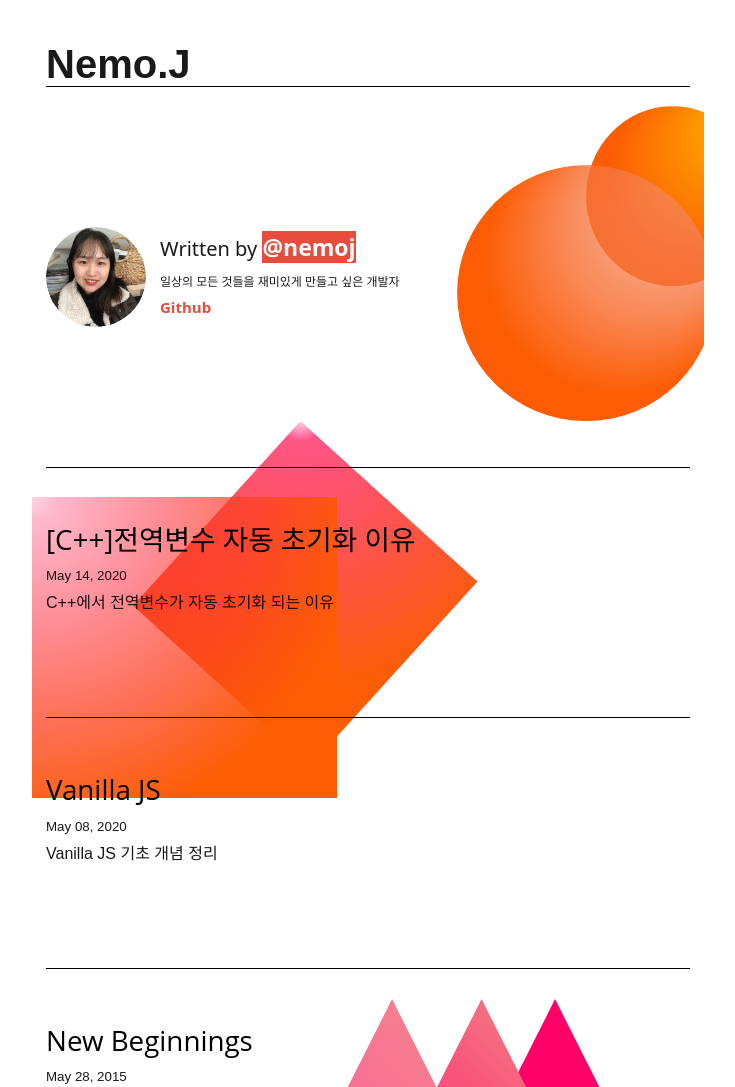
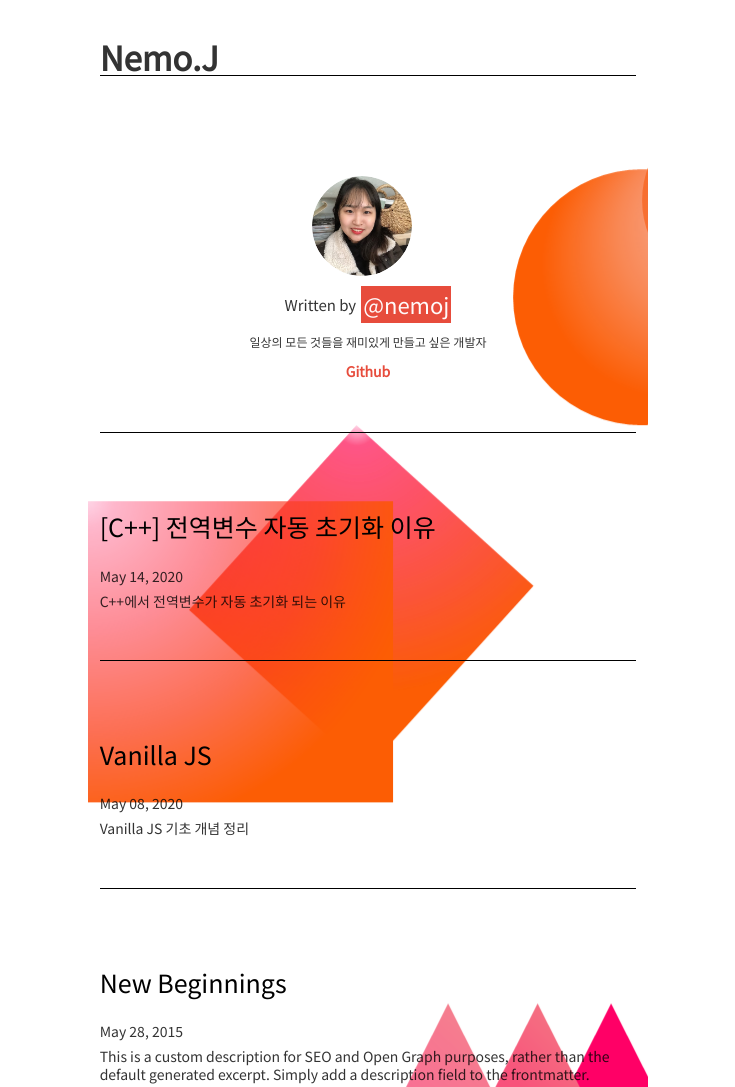
Before and after one commit to j-jiwon/jiwon-blog, a Gatsby site: page / in a window 1280 px wide. Shown: the top 1087 px of the page, without its empty margins (272-1007 px from the left). Built offline with nearby package versions, Linux system fonts and the light colour scheme; Gatsby itself is replaced by a stand-in of ours; some packages are replaced by stand-ins of ours; a web font is replaced by a local one.

Commit message:
Fix Styles - Fonts, UI

```diff
--- a/content/blog/cpp_전역변수_자동_초기화_이유/index.md
+++ b/content/blog/cpp_전역변수_자동_초기화_이유/index.md
@@ -1,10 +1,8 @@
 ---
-title: "[C++]전역변수 자동 초기화 이유"
+title: "[C++] 전역변수 자동 초기화 이유"
 date: "2020-05-14T01:36:32.169Z"
 description: "C++에서 전역변수가 자동 초기화 되는 이유"
 ---
-
-## 전역변수 자동 초기화 이유
 
 **질문: <https://www.acmicpc.net/board/view/50025#comment-88070**>
 
--- a/gatsby-browser.js
+++ b/gatsby-browser.js
@@ -1,5 +1,5 @@
 // custom typefaces
-import "typeface-montserrat"
-import "typeface-merriweather"
+import "typeface-notosans-kor"
+import "typeface-noto-serif-kr"
 
 import "prismjs/themes/prism.css"
--- a/package.json
+++ b/package.json
@@ -33,6 +33,8 @@
     "styled-components": "^5.1.0",
     "typeface-merriweather": "0.0.72",
     "typeface-montserrat": "0.0.75",
+    "typeface-noto-serif-kr": "0.0.75",
+    "typeface-notosans-kor": "^1.0.2",
     "typography": "^0.16.19",
     "typography-theme-wordpress-2016": "^0.16.19"
   },
--- a/src/components/bio.js
+++ b/src/components/bio.js
@@ -9,6 +9,8 @@
 import { useStaticQuery, graphql } from "gatsby"
 import Image from "gatsby-image"
 import { rhythm } from "../utils/typography"
+import styled from "styled-components"
+import Theme from "../Styles/Theme"
 
 const Bio = () => {
   const data = useStaticQuery(graphql`
@@ -34,58 +36,66 @@
     }
   `)
 
+  const BioBox = styled.div`
+    display: flex;
+    flex-direction: column;
+    align-items: center;
+    margin-top: 50px;
+    margin-bottom: 50px;
+  `
+
+  const BioRow = styled.section`
+    display: flex;
+    flex-direction: row;
+    align-items: center;
+    font-weight: 500;
+    margin-top: 10px;
+    justify-content: space-around;
+  `
+
   const { author, social } = data.site.siteMetadata
   return (
-    <div
-      style={{
-        display: `flex`,
-        marginTop: rhythm(5),
-        marginBottom: rhythm(5),
-      }}
-    >
+    <BioBox>
       <Image
         fixed={data.avatar.childImageSharp.fixed}
         alt={author.name}
         style={{
           marginRight: rhythm(1 / 2),
           marginBottom: 0,
-          minWidth: 50,
+          minWidth: 30,
           borderRadius: `100%`,
         }}
         imgStyle={{
           borderRadius: `50%`,
         }}
       />
-      <section
-        style={{
-          fontFamily: "Noto Sans, sans-serif",
-          fontWeight: 500,
-          fontSize: 15,
-        }}
-      >
-        <span style={{ fontWeight: 500, fontSize: 20 }}>Written by </span>
+      <BioRow>
+        <span style={{ fontWeight: 500, fontSize: 15 }}>Written by </span>
         <span
           style={{
-            color: "#ffffff",
-            fontWeight: 600,
-            fontSize: 23,
-            fontFamily: "Noto Sans, sans-serif",
-            backgroundColor: "#e74c3c",
+            color: Theme.whiteColor,
+            fontWeight: 500,
+            fontSize: 22,
+            backgroundColor: Theme.baseColor,
+            marginLeft: 5,
+            padding: 2,
           }}
         >
           {author.name}
         </span>
-        <br />
+      </BioRow>
+      <BioRow>
         <span style={{ fontSize: 12 }}>{author.summary}</span>
-        <br />
+      </BioRow>
+      <BioRow>
         <a
           style={{ boxShadow: `none`, color: `#e74c3c`, fontWeight: 600 }}
           href={`https://github.com/${social.github}`}
         >
           Github
         </a>
-      </section>
-    </div>
+      </BioRow>
+    </BioBox>
   )
 }
 
--- a/src/components/layout.js
+++ b/src/components/layout.js
@@ -7,6 +7,7 @@
   const rootPath = `${__PATH_PREFIX__}/`
   const borderStyle = {
     borderTop: "1px solid black",
+    paddingTop: 5,
   }
 
   let header
@@ -17,7 +18,6 @@
         style={{
           marginTop: 0,
           marginBottom: 5,
-          fontFamily: `Noto Sans KR, sans-serif`,
           fontWeight: 600,
           borderBottom: "1px solid black",
         }}
@@ -37,7 +37,6 @@
     header = (
       <h1
         style={{
-          fontFamily: `Noto Sans KR, sans-serif`,
           fontWeight: 600,
           marginTop: 0,
           marginBottom: 5,
@@ -64,7 +63,6 @@
         marginBottom: 50,
         maxWidth: rhythm(24),
         padding: `${rhythm(1.5)} ${rhythm(2 / 4)}`,
-        fontFamily: `Noto Sans KR, sans-serif`,
         fontWeight: 500,
         backgroundImage:
           location.pathname === rootPath ? `url(${bgImage})` : ``,
--- a/src/pages/index.js
+++ b/src/pages/index.js
@@ -4,31 +4,35 @@
 import Bio from "../components/bio"
 import Layout from "../components/layout"
 import SEO from "../components/seo"
-import { rhythm } from "../utils/typography"
+import GlobalStyles from "../styles/GlobalStyles"
+import Theme from "../Styles/Theme"
+import { ThemeProvider } from "styled-components"
 
 const BlogIndex = ({ data, location }) => {
   const siteTitle = data.site.siteMetadata.title
   const posts = data.allMarkdownRemark.edges
-  const articleStyle = {
-    borderTop: "1px solid black",
-    marginTop: 100,
-    marginBottom: 80,
-  }
 
   return (
+    <ThemeProvider theme={Theme}>
       <Layout location={location} title={siteTitle}>
+        <GlobalStyles />
         <SEO title="All posts" />
         <Bio />
         {posts.map(({ node }) => {
           const title = node.frontmatter.title || node.fields.slug
           return (
-          <article key={node.fields.slug} style={articleStyle}>
+            <article
+              key={node.fields.slug}
+              style={{
+                borderTop: "1px solid black",
+                paddingTop: 50,
+                marginBottom: 50,
+              }}
+            >
               <header>
-              <h2
+                <h3
                   style={{
-                  marginBottom: rhythm(1 / 4),
-                  fontFamily: `Open Sans, sans-serif`,
-                  fontWeight: 400,
+                    marginBottom: 25,
                   }}
                 >
                   <Link
@@ -37,20 +41,22 @@
                   >
                     {title}
                   </Link>
-              </h2>
+                </h3>
                 <small>{node.frontmatter.date}</small>
               </header>
-            <section>
+              <section style={{ marginTop: 5 }}>
                 <p
                   dangerouslySetInnerHTML={{
                     __html: node.frontmatter.description || node.excerpt,
                   }}
+                  style={{ lineHeight: 1.3 }}
                 />
               </section>
             </article>
           )
         })}
       </Layout>
+    </ThemeProvider>
   )
 }
 
--- a/src/pages/index.module.css
+++ b/src/pages/index.module.css
@@ -1,5 +1,5 @@
 .body {
-  font-family: "Open Sans, sans-serif";
+  font-family: "Noto Sans KR, sans-serif";
 }
 
 .feature {
--- /dev/null
+++ b/src/styles/GlobalStyles.js
@@ -0,0 +1,62 @@
+import { createGlobalStyle } from "styled-components"
+import reset from "styled-reset"
+import typography from "../utils/typography"
+
+export default createGlobalStyle`
+    ${reset};
+    ${typography};
+    * {
+        box-sizing: border-box;
+
+    }
+    body{
+        font-size:14px;
+        margin: 4px;
+        line-height: 1.5;
+    }
+    a{
+        text-decoration: none;
+    }
+    span{
+
+    }
+    h1{
+        font-weight: 600;
+        font-size: 33px;
+    }
+    h2{
+        font-weight: 500;
+        font-size: 30px;
+        padding-top: 30px;
+    }
+    h3{
+        font-weight: 500;
+        font-size: 25px;
+        padding-top: 30px;
+
+
+    }
+    h4{
+        font-weight: 500;
+        font-size: 22px;
+        padding-top: 30px;
+
+    }
+    h5{
+        font-weight: 500;
+        font-size: 20px;
+        padding-top: 30px;
+
+    }
+    h6{
+        font-weight: 500;
+        font-size: 18px;
+        padding-top: 30px;
+
+    }
+
+    input:focus{
+        outline:none;
+    }
+
+`
--- /dev/null
+++ b/src/styles/Theme.js
@@ -0,0 +1,15 @@
+const BOX_BORDER = "1px solid #e6e6e6"
+const BORDER_RADIUS = "4px "
+
+export default {
+  maxWidth: "935px",
+  bgColor: "#FAFAFA",
+  baseColor: "#E74C3C",
+  whiteColor: "#FFFAFA",
+  boxBorder: "1px solid #e6e6e6",
+  borderRadius: "4px",
+  whiteBox: `border:${BOX_BORDER};
+            border-radius:${BORDER_RADIUS};
+            background-color:white;
+            `,
+}
--- a/src/utils/typography.js
+++ b/src/utils/typography.js
@@ -1,17 +1,18 @@
 import Typography from "typography"
-import Wordpress2016 from "typography-theme-wordpress-2016"
 
-Wordpress2016.overrideThemeStyles = () => {
-  return {
-    "a.gatsby-resp-image-link": {
-      boxShadow: `none`,
+const typography = new Typography({
+  baseFontSize: "14px",
+  baseLineHeight: 1.6666,
+  googleFonts: [
+    { name: "Noto Sans KR", styles: ["400"] },
+    {
+      name: "Noto Serif KR",
+      styles: ["400"],
     },
-  }
-}
-
-delete Wordpress2016.googleFonts
-
-const typography = new Typography(Wordpress2016)
+  ],
+  headerFontFamily: ["Noto Sans KR", "Noto Serif KR", "serif", "sans-serif"],
+  bodyFontFamily: ["Noto Sans KR", "sans-serif"],
+})
 
 // Hot reload typography in development.
 if (process.env.NODE_ENV !== `production`) {
```
Also changed, not shown: src/templates/blog-post.js (+9 -5 lines), 1 other file. Lines whose indentation alone changed are shown as unchanged.
